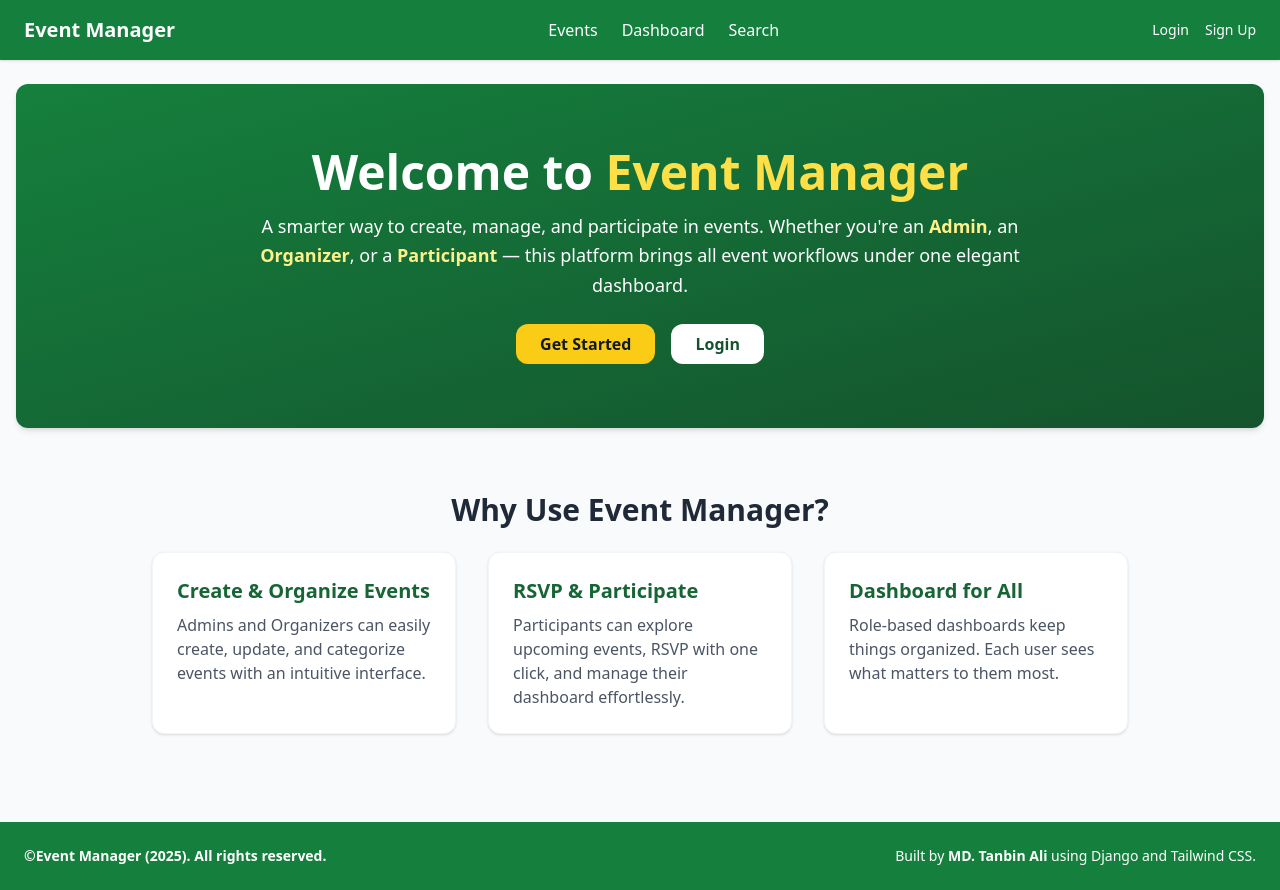
After one commit to tanbinali/event_management_django, a Django app: page / in a window 1280 px wide. The commit adds this page. Run offline with Django 5.2, Linux system fonts and the light colour scheme; some libraries are stand-ins or nearby versions.

Commit message:
Fixed Sent Activation Code Issue and Added Home Page

```diff
--- a/events/forms.py
+++ b/events/forms.py
@@ -10,7 +10,7 @@ from django.forms.widgets import FileInput
 class EventForm(forms.ModelForm):
     class Meta:
         model = Event
-        exclude = ['rsvps','participants']  # Hide rsvps from form
+        exclude = ['rsvps','participants']
         widgets = {
             'name': forms.TextInput(attrs={
                 'class': 'bg-gray-100 border border-gray-300 rounded w-full px-4 py-2 shadow-sm'
@@ -64,7 +64,7 @@ class ParticipantForm(forms.ModelForm):
 
     class Meta:
         model = User
-        fields = ['username', 'email', 'first_name', 'last_name']  # exclude password here
+        fields = ['username', 'email', 'first_name', 'last_name']
         widgets = {
             'username': forms.TextInput(attrs={'class': 'bg-gray-100 border border-gray-300 rounded w-full px-4 py-2 shadow-sm'}),
             'email': forms.EmailInput(attrs={'class': 'bg-gray-100 border border-gray-300 rounded w-full px-4 py-2 shadow-sm'}),
@@ -79,7 +79,6 @@ class ParticipantForm(forms.ModelForm):
             user.set_password(password)
         if commit:
             user.save()
-            # Auto add to Participant group
             from django.contrib.auth.models import Group
             group, created = Group.objects.get_or_create(name='Participant')
             user.groups.add(group)
--- a/events/templates/events/event_list.html
+++ b/events/templates/events/event_list.html
@@ -3,7 +3,6 @@
 {% load static %}
 {% block content %}
 
-{% comment %} Welcome Section {% endcomment %}
 <div class="mb-10 text-center">
   {% if user.is_superuser or user.groups.all.0.name in 'Admin Organizer' %}
     <h1 class="text-4xl font-bold text-gray-800 mb-2">Welcome to the Event Hub</h1>
@@ -16,7 +15,6 @@
   {% endif %}
 </div>
 
-{% comment %} Filters Section {% endcomment %}
 <div class="flex flex-wrap items-end justify-between mb-8 gap-6">
     <form method="get" action="{% url 'filtered_events' %}" class="flex flex-wrap gap-6 items-end">
         <div>
@@ -52,12 +50,10 @@
     {% for event in events %}
     <div class="bg-white p-5 rounded-xl shadow border border-gray-200 transition-all duration-300 ease-in-out hover:shadow-lg hover:-translate-y-1 hover:border-gray-300">
 
-        <!-- Image -->
         <div class="mb-3 h-48 w-full overflow-hidden rounded-lg">
             <img src="{{ event.image.url }}" alt="{{ event.name }}" class="object-cover h-full w-full">
         </div>
 
-        <!-- Event Details -->
         <h2 class="text-xl font-bold text-gray-800 mb-1">{{ event.name }}</h2>
         <p class="text-sm text-gray-500">{{ event.date }} at {{ event.time }}</p>
         <p class="text-gray-700">{{ event.location }}</p>
--- a/events/templates/events/filtered_events.html
+++ b/events/templates/events/filtered_events.html
@@ -36,7 +36,6 @@
     <div class="grid md:grid-cols-2 lg:grid-cols-3 gap-6">
         {% for event in events %}
         <div class="bg-white p-5 rounded-xl shadow border border-gray-200 hover:shadow-md transition-shadow">
-            <!-- Event Image -->
             {% if event.image %}
                 <img src="{{ event.image.url }}" alt="{{ event.name }}" class="w-full h-48 object-cover rounded-md mb-4">
             {% else %}
--- /dev/null
+++ b/events/templates/events/home.html
@@ -0,0 +1,46 @@
+{% extends 'events/base.html' %}
+{% block title %}Welcome to Event Manager{% endblock %}
+
+{% block content %}
+<div class="text-center py-16 px-6 bg-gradient-to-br from-green-700 to-green-900 rounded-xl text-white shadow-md">
+    <h1 class="text-5xl font-extrabold mb-4">Welcome to <span class="text-yellow-300">Event Manager</span></h1>
+    <p class="text-lg max-w-3xl mx-auto mb-6 leading-relaxed">
+        A smarter way to create, manage, and participate in events. Whether you're an
+        <span class="font-semibold text-yellow-200">Admin</span>, an
+        <span class="font-semibold text-yellow-200">Organizer</span>, or a
+        <span class="font-semibold text-yellow-200">Participant</span> — this platform brings all event workflows under one elegant dashboard.
+    </p>
+    <div class="flex justify-center space-x-4 mt-6">
+        {% if not user.is_authenticated %}
+            <a href="{% url 'signup' %}" class="bg-yellow-400 hover:bg-yellow-300 text-gray-900 font-bold py-2 px-6 rounded-xl transition">
+                Get Started
+            </a>
+            <a href="{% url 'login' %}" class="bg-white text-green-900 font-bold py-2 px-6 rounded-xl hover:bg-gray-100 transition">
+                Login
+            </a>
+        {% else %}
+            <a href="{% url 'redirect_dashboard' %}" class="bg-white text-green-900 font-bold py-2 px-6 rounded-xl hover:bg-gray-100 transition">
+                Go to Dashboard
+            </a>
+        {% endif %}
+    </div>
+</div>
+
+<div class="py-16 px-6 max-w-5xl mx-auto">
+    <h2 class="text-3xl font-bold text-gray-800 mb-6 text-center">Why Use Event Manager?</h2>
+    <div class="grid md:grid-cols-3 gap-8">
+        <div class="bg-white p-6 rounded-xl shadow hover:shadow-md transition border border-gray-100">
+            <h3 class="text-xl font-semibold text-green-800 mb-2">Create & Organize Events</h3>
+            <p class="text-gray-600">Admins and Organizers can easily create, update, and categorize events with an intuitive interface.</p>
+        </div>
+        <div class="bg-white p-6 rounded-xl shadow hover:shadow-md transition border border-gray-100">
+            <h3 class="text-xl font-semibold text-green-800 mb-2">RSVP & Participate</h3>
+            <p class="text-gray-600">Participants can explore upcoming events, RSVP with one click, and manage their dashboard effortlessly.</p>
+        </div>
+        <div class="bg-white p-6 rounded-xl shadow hover:shadow-md transition border border-gray-100">
+            <h3 class="text-xl font-semibold text-green-800 mb-2">Dashboard for All</h3>
+            <p class="text-gray-600">Role-based dashboards keep things organized. Each user sees what matters to them most.</p>
+        </div>
+    </div>
+</div>
+{% endblock %}
--- a/events/urls.py
+++ b/events/urls.py
@@ -2,6 +2,7 @@ from django.urls import path
 from . import views
 
 urlpatterns = [
+    path('', views.home_view, name='home'),
     path('events/', views.event_list, name='event_list'),
     path('event/<int:pk>/', views.event_detail, name='event_detail'),
     path('event/create/', views.event_create, name='event_create'),
--- a/events/views.py
+++ b/events/views.py
@@ -11,6 +11,9 @@ from django.core.mail import send_mail
 from django.conf import settings
 from django.contrib import messages
 from django.contrib.auth.models import Group
+
+def home_view(request):
+    return render(request, 'events/home.html')
 
 def group_required(group_names):
     def decorator(view_func):
@@ -39,7 +42,6 @@ def admin_or_organizer_required(view_func):
 
 @login_required
 def event_list(request):
-    # select_related category to avoid query per event in template
     events = Event.objects.select_related('category').all()
     categories = Category.objects.all()
     participants = User.objects.filter(groups__name='Participant').only('id', 'username', 'email', 'first_name', 'last_name')
@@ -52,7 +54,6 @@ def event_list(request):
 
 @login_required
 def event_detail(request, pk):
-    # select_related only 'category', prefetch rsvps M2M for optimization
     event = get_object_or_404(Event.objects.select_related('category').prefetch_related('rsvps'), pk=pk)
     user = request.user
     is_admin_or_organizer = (
@@ -105,12 +106,8 @@ def dashboard_view(request):
     all_events = Event.objects.all().select_related('category').prefetch_related('rsvps')
 
     total_events = all_events.count()
-
-    # ✅ Users (non-admin/staff)
     users = User.objects.filter(is_superuser=False, is_staff=False).distinct()
     total_users = users.count()
-
-    # ✅ RSVP Participants
     rsvped_participants = users.filter(rsvped_events__isnull=False).distinct()
     total_participants = rsvped_participants.count()
 
--- a/users/signals.py
+++ b/users/signals.py
@@ -29,7 +29,9 @@ def send_activation_email(sender, instance, created, **kwargs):
         token = default_token_generator.make_token(instance)
         uid = urlsafe_base64_encode(force_bytes(instance.pk))
         domain = Site.objects.get_current().domain
-        activation_link = f"http://{domain}{reverse('activate', kwargs={'uidb64': uid, 'token': token})}"
+        protocol = "https" if not settings.DEBUG else "http"
+
+        activation_link = f"{protocol}://{domain}{reverse('activate', kwargs={'uidb64': uid, 'token': token})}"
 
         subject = "Activate Your Event Manager Account"
         message = (
@@ -38,6 +40,7 @@ def send_activation_email(sender, instance, created, **kwargs):
             f"{activation_link}\n\n"
             "If you did not register, please ignore this message."
         )
+
         send_mail(
             subject,
             message,
```
Also changed, not shown: events/templates/events/base.html (+0 -14 lines), events/templates/events/dashboard.html (+0 -8 lines).
